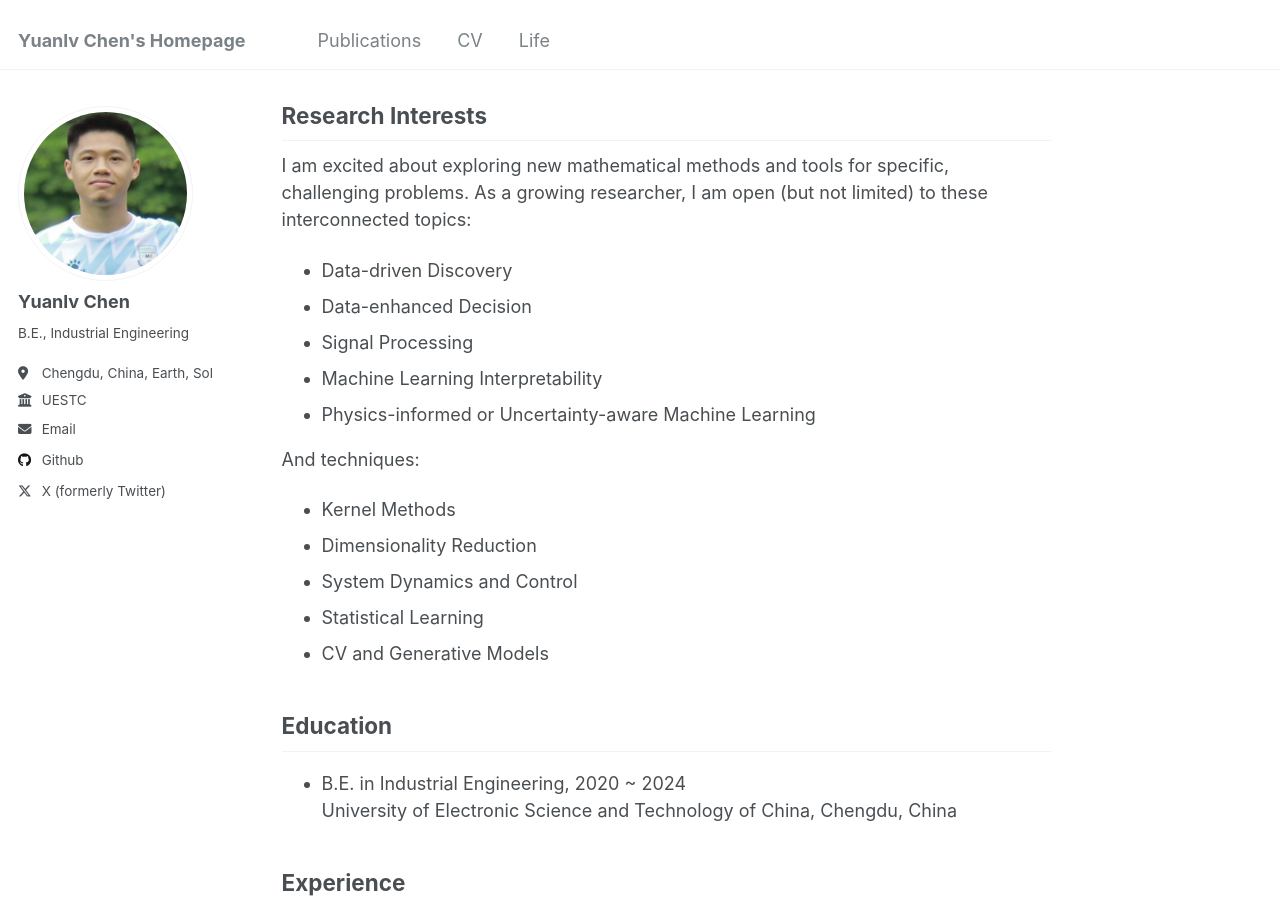
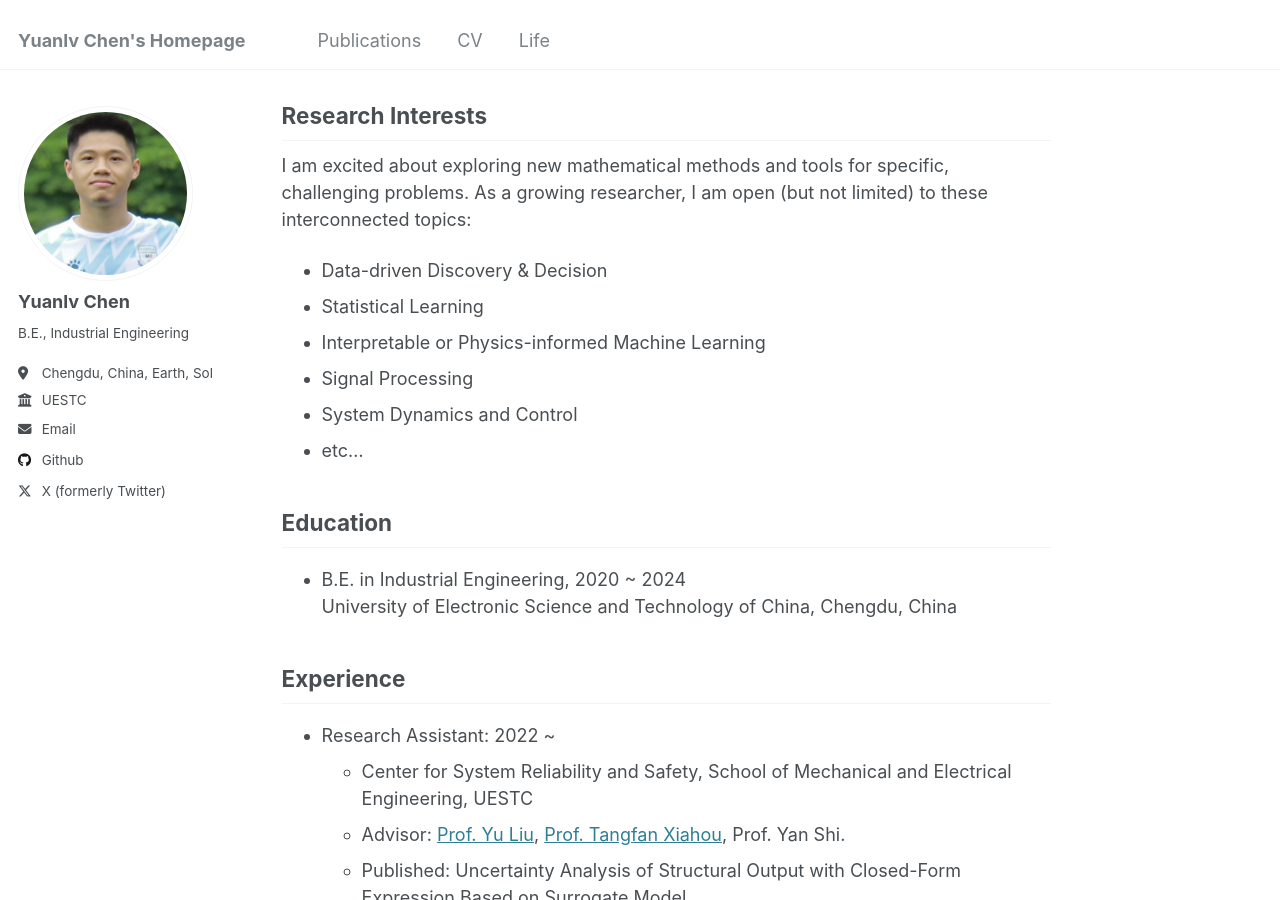
Before and after one commit to YLchen22/YLchen22.github.io, a Jekyll site: the page built from _pages/about.md, in a window 1280 px wide and 900 px high, scrolled down 354 px. Built offline with Jekyll 4.4.1, drawn with Linux system fonts in a browser that asks for light colours.

Commit message:
Update about.md

```diff
--- a/_pages/about.md
+++ b/_pages/about.md
@@ -18,18 +18,12 @@ I am particularly interested in the data-centric methods, theory, and scientific
 Research Interests
 ------
 I am excited about exploring new mathematical methods and tools for specific, challenging problems. As a growing researcher, I am open (but not limited) to these interconnected topics:
-* Data-driven Discovery
-* Data-enhanced Decision
+* Data-driven Discovery & Decision
+* Statistical Learning
+* Interpretable or Physics-informed Machine Learning
 * Signal Processing
-* Machine Learning Interpretability
-* Physics-informed or Uncertainty-aware Machine Learning
-
-And techniques:
-* Kernel Methods
-* Dimensionality Reduction
 * System Dynamics and Control
-* Statistical Learning
-* CV and Generative Models
+* etc...
 
 Education
 ------
```
